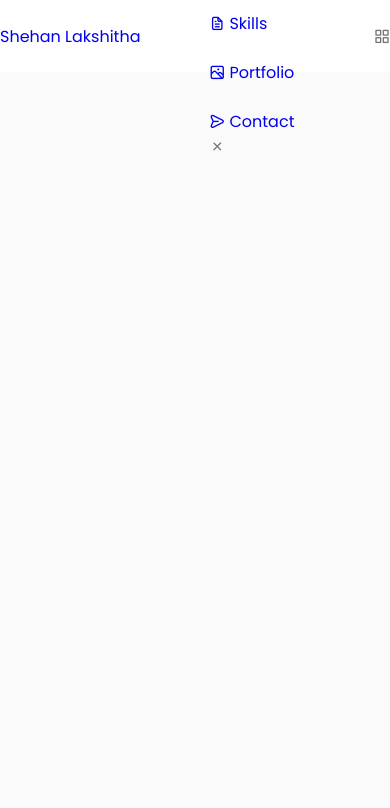
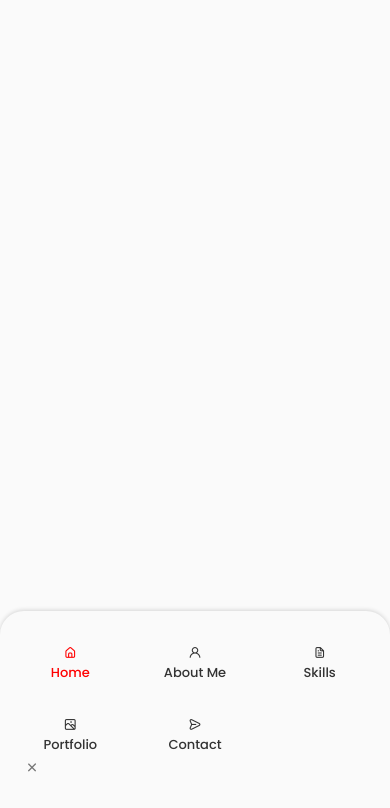
Before and after one commit to Shehan-lakshitha/Portfolio, a React (Vite) app: page / in a window 390 px wide. Shown: the top 808 px of the page. Built offline with nearby package versions, Linux system fonts and the light colour scheme.

Commit message:
Update responsive styles for header navigation

```diff
--- a/src/App.css
+++ b/src/App.css
@@ -160,7 +160,10 @@
 /* Breakepoints */
 
 @media screen and (max-width: 992px) {
-
+  .container {
+    margin-left: var(--mb-1-5);
+    margin-right: var(--mb-1-5);
+  }
 }
 
 @media screen and (max-width: 768px) {
--- a/src/components/header/Header.jsx
+++ b/src/components/header/Header.jsx
@@ -10,7 +10,7 @@
         <div className="nav_menu">
           <ul className="nav_list grid">
             <li className="nav_item">
-              <a href="#home" className="nav_link">
+              <a href="#home" className="nav_link active-link">
                 <i className="uil uil-estate nav_icon"></i> Home
               </a>
             </li>
--- a/src/components/header/header.css
+++ b/src/components/header/header.css
@@ -4,7 +4,7 @@
     top: 0;
     left: 0;
     z-index: var(--z-fixed);
-    background-color: #fff;
+    background-color: var(--body-color);
 }
 
 .nav{
@@ -12,4 +12,69 @@
     display: flex;
     justify-content: space-between;
     align-items: center;
+    column-gap: 1rem;
 }
+
+.nav_logo,
+.nav_toggle{
+    color: var(--title-color);
+    font-weight: var(--font-medium);
+}
+
+.nav_list{
+    display: flex;
+    column-gap: 2rem;
+}
+.nav_link{
+    display: flex;
+    flex-direction: column;
+    align-items: center;
+    font-size: var(--small-font-size);
+    color: var(--title-color);
+    font-weight: var(--font-medium);
+    transition: .3s;
+}
+.nav_icon,
+.nav_close,
+.nav_toggle{
+    display: none;
+}
+
+.active-link,
+.nav_link:hover{
+    color: red;
+}
+
+@media screen and (max-width: 768px) {
+    .header {
+        top: initial;
+        bottom: 0;
+    }
+
+    .nav {
+        height: var(--header-height);
+    }
+
+    .nav_menu {
+        position: fixed;
+        bottom: 0;
+        left: 0;
+        width: 100%;
+        background-color: var(--body-color);
+        padding: 2rem 1.5rem 4rem;
+        box-shadow: 0 -1px 4px rgba(0, 0, 0, 0.15);
+        border-radius: 1.5rem 1.5rem 0 0;
+        transition: .3s;
+    }
+
+    .nav_list{
+       display: grid;
+       grid-template-columns: repeat(3, 1fr);
+       gap: 2rem;
+    }
+    .nav_icon,
+    .nav_close,
+    .nav_toggle{
+        display: block;
+    }
+}
```
